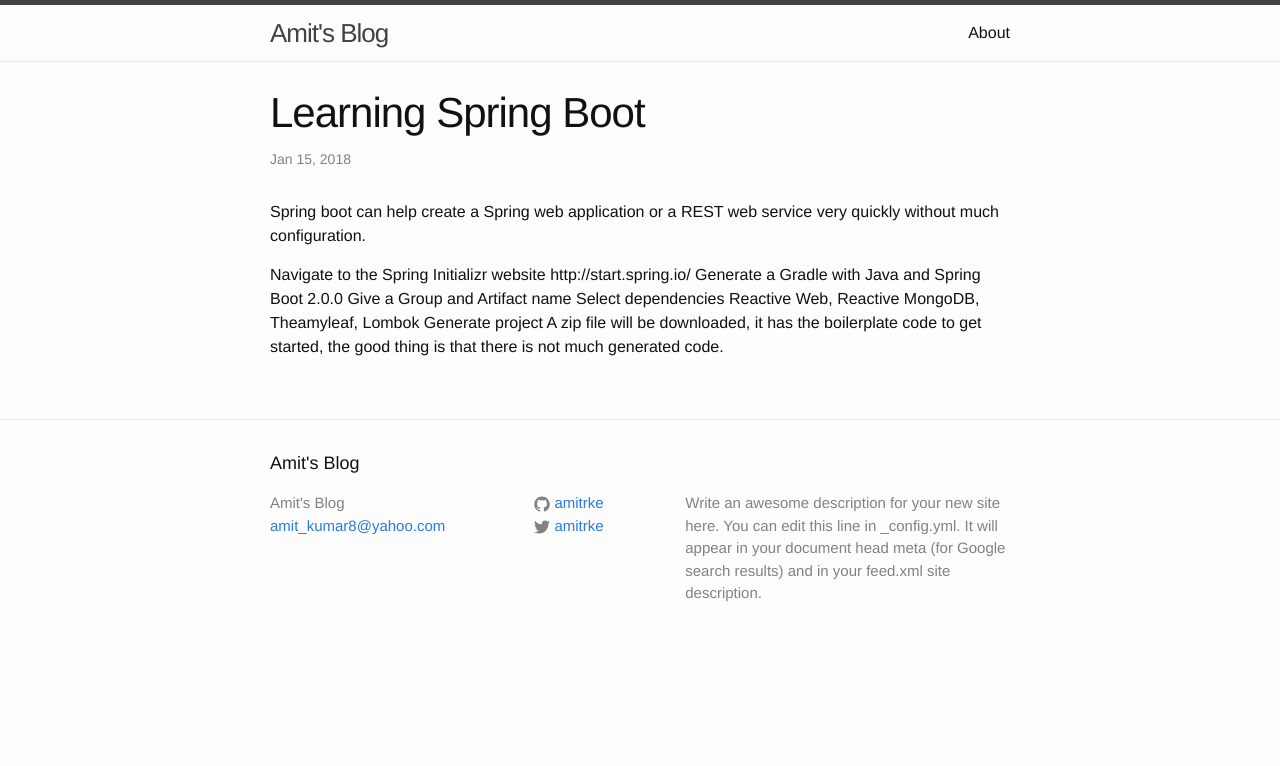
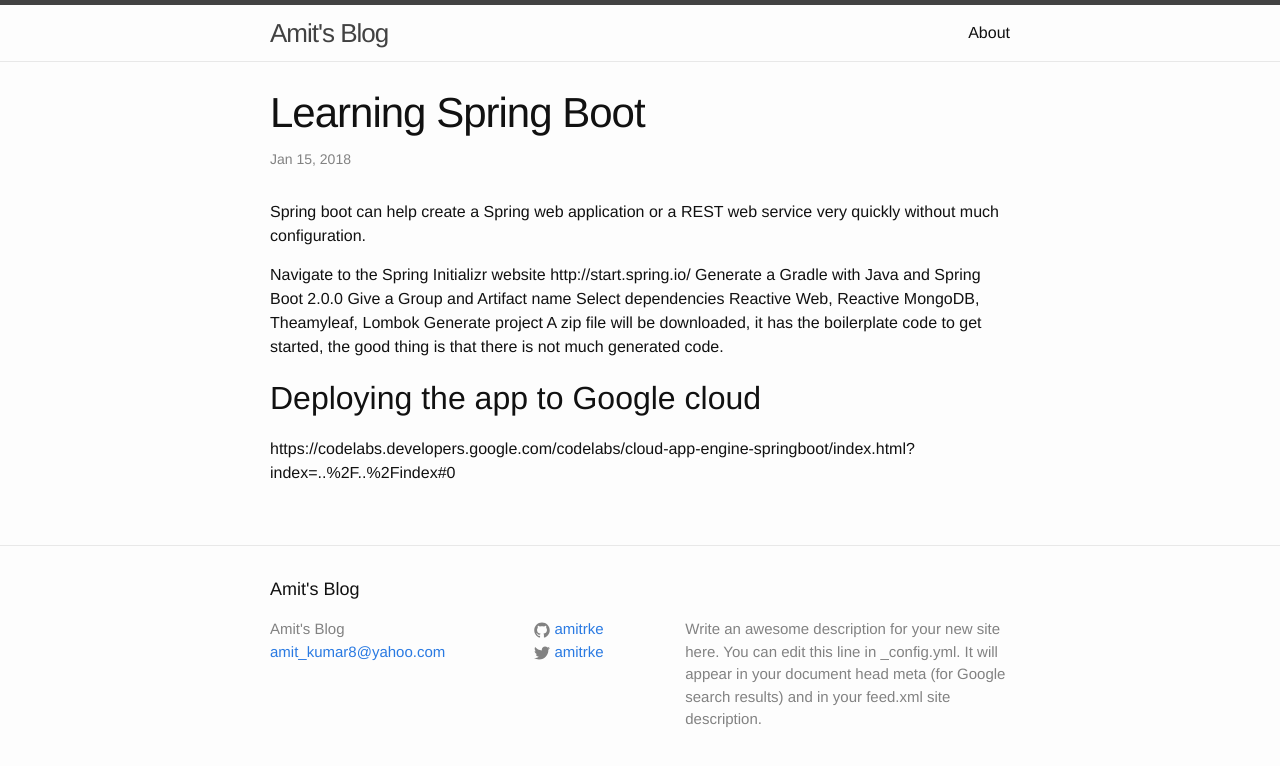
Before and after one commit to amitrke/amitrke.github.io, a Jekyll site: the page built from _posts/2018-01-14-Learning-Spring-Boot.markdown, in a window 1280 px wide. Shown: the top 766 px of the page. Built offline with Jekyll 4.4.1, drawn with Linux system fonts in a browser that asks for light colours.

Commit message:
Added link for deploying the code to GAE

```diff
--- a/_posts/2018-01-14-Learning-Spring-Boot.markdown
+++ b/_posts/2018-01-14-Learning-Spring-Boot.markdown
@@ -14,3 +14,7 @@ Select dependencies
     Reactive Web, Reactive MongoDB, Theamyleaf, Lombok
 Generate project
 A zip file will be downloaded, it has the boilerplate code to get started, the good thing is that there is not much generated code.
+
+
+## Deploying the app to Google cloud
+https://codelabs.developers.google.com/codelabs/cloud-app-engine-springboot/index.html?index=..%2F..%2Findex#0
```
